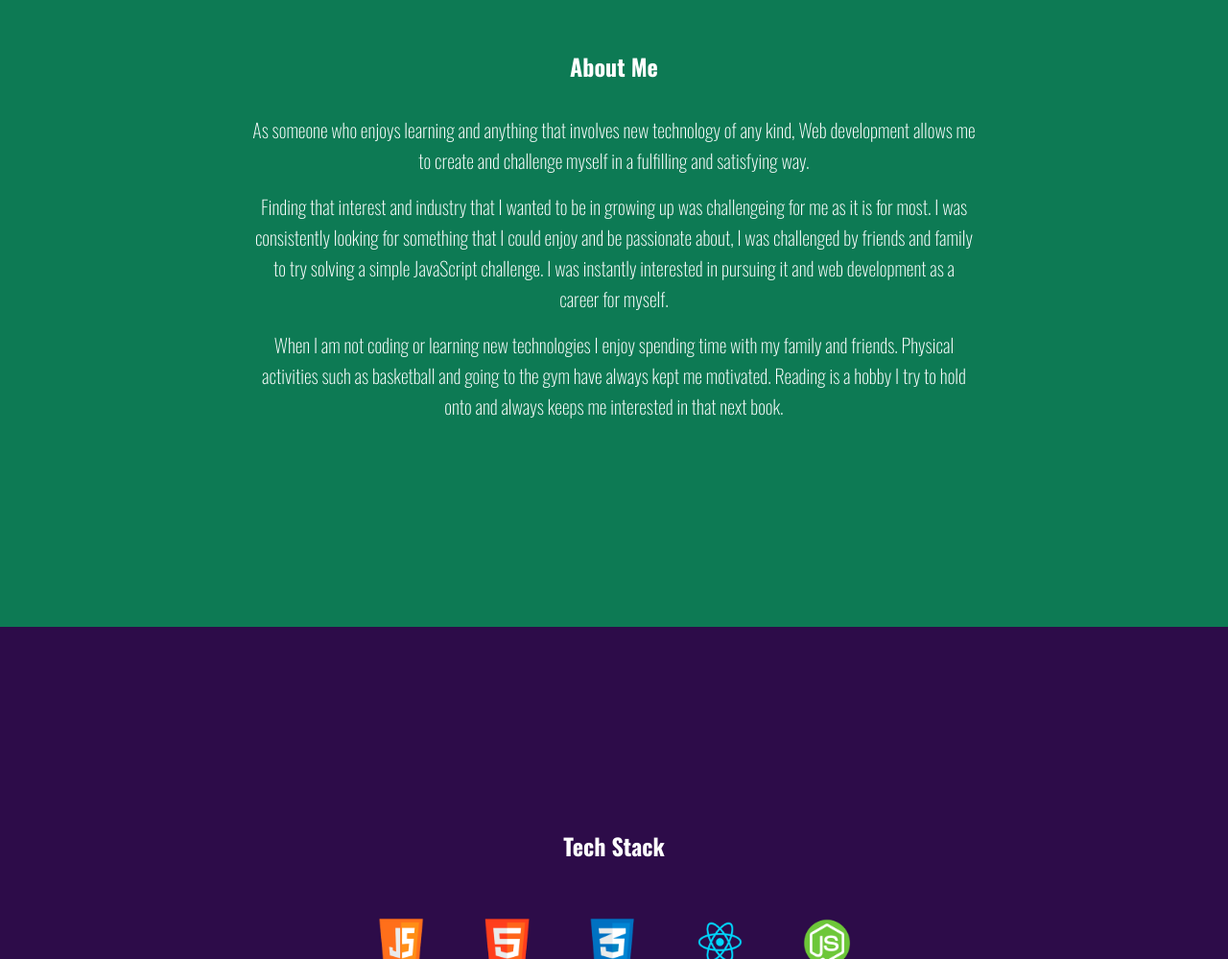
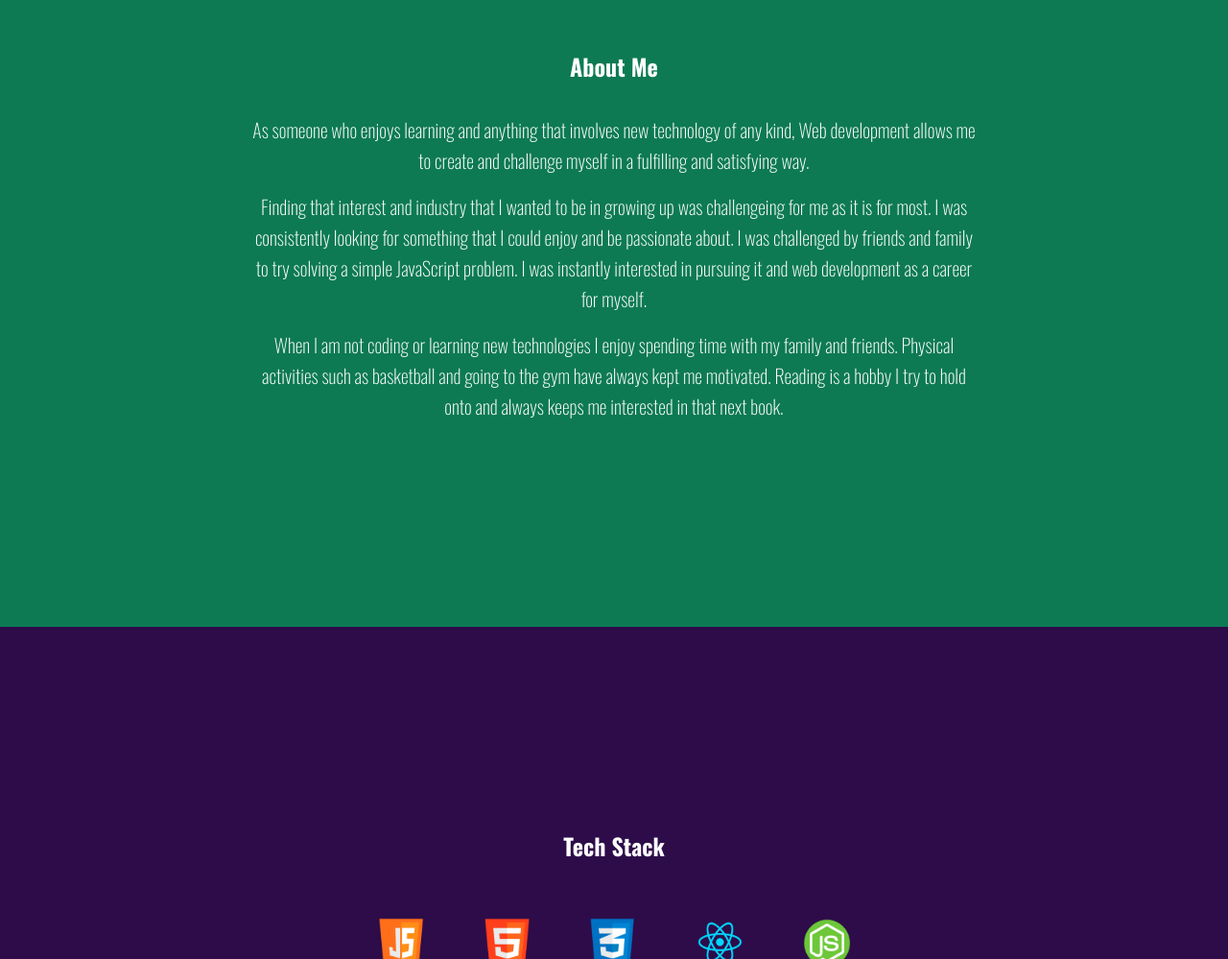
Before and after one commit to cole8282/cole8282.github.io, a website: page index.html in a window 1280 px wide. Shown: the part 947-1946 px from the top of the page at 96% size. Drawn offline with nearby package versions, Linux system fonts and the light colour scheme.

Commit message:
fixed some typos

```diff
--- a/index.html
+++ b/index.html
@@ -52,8 +52,8 @@
             <p>
 
                 Finding that interest and industry that I wanted to be in growing up was challengeing for me as it is for most. I was
-                consistently looking for something that I could enjoy and be passionate about, I was challenged by friends and family
-                to try solving a simple JavaScript challenge. I was instantly interested in pursuing it and web development as a career for myself.
+                consistently looking for something that I could enjoy and be passionate about. I was challenged by friends and family
+                to try solving a simple JavaScript problem. I was instantly interested in pursuing it and web development as a career for myself.
 
             </p>
             <p>
```
Also changed, not shown: 1 other file.
